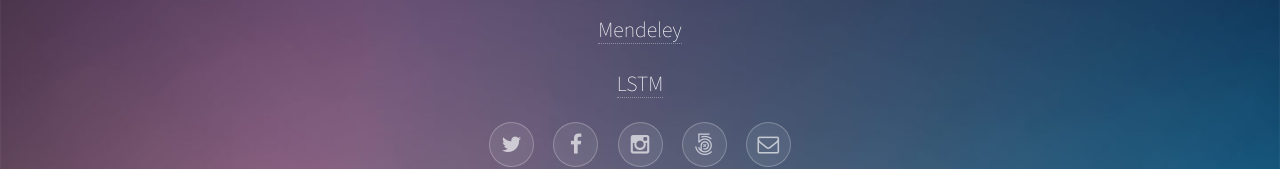
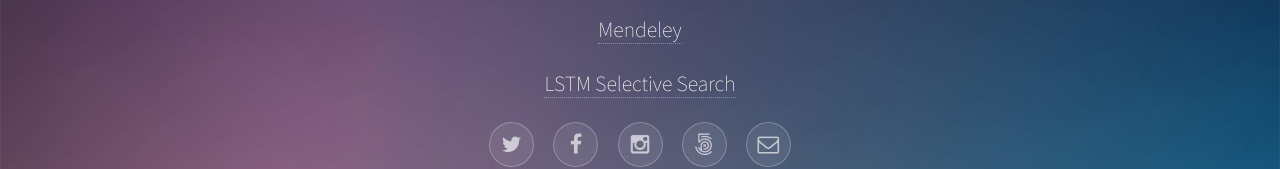
Before and after one commit to dingdingcai/dingdingcai.github.io.old, a plain HTML site: page index.html in a window 1280 px wide. Shown: the part 396-565 px from the top of the page. Drawn offline with Linux system fonts and the light colour scheme.

Commit message:
Update index.html

```diff
--- a/index.html
+++ b/index.html
@@ -31,6 +31,7 @@
 					</h2>
 						<h2>
 							<a href="https://zhuanlan.zhihu.com/p/27621053"> LSTM </a>
+							<a href="/https://blog.csdn.net/guoyunfei20/article/details/78723646"> Selective Search </a>
 						</h2>
 
 						<ul class="icons">
```
